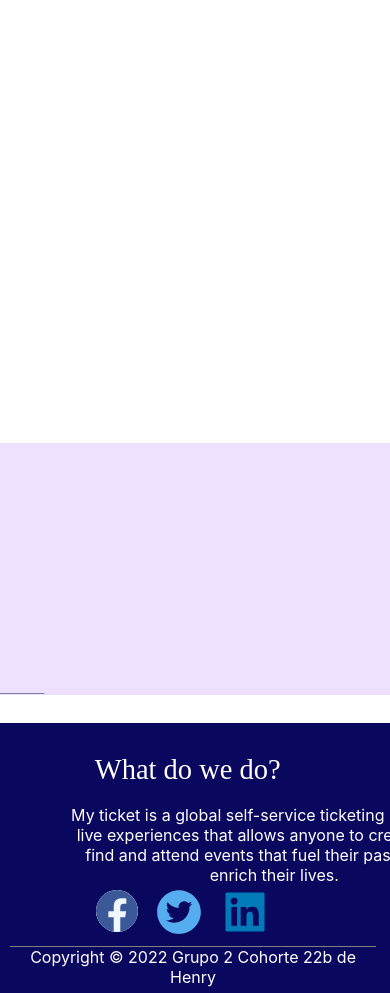
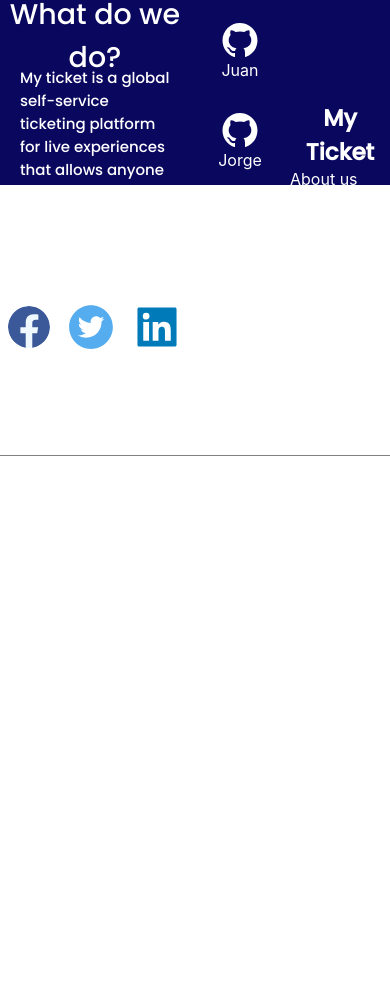
Before and after one commit to JuanDls01/client-concerts, a React (Create React App) app: page / in a window 390 px wide. Shown: the part 1518-2511 px from the top of the page. After the commit the page ends 1994 px from the top, so only its background shows below. Built offline with nearby package versions, Linux system fonts and the light colour scheme; no server answers.

Commit message:
Hice más responsive el footer

```diff
--- a/src/components/CreateEvents/CreateEvents.module.css
+++ b/src/components/CreateEvents/CreateEvents.module.css
@@ -1,9 +1,9 @@
 .externo {
-    position: absolute;
+    /* position: absolute; */
     width: 100%;
     height: 303px;
-    left: 0px;
-    top: 1911px;
+    /* left: 0px;
+    top: 1911px; */
 }
 
 .interno {
--- a/src/components/footer/footer.jsx
+++ b/src/components/footer/footer.jsx
@@ -7,40 +7,33 @@ import s from './footer.module.css'
 export default function Footer(){
     return(
         <div className={s.contenedor}>
-            <div className={s.contenedorInterno}>
+            {/* <div className={s.contenedorInterno}> */}
             <div className={s.contenido}>
-                <div>
-                <h3>What do we do?</h3>
+                <div className={s.infoPage}>
+                    <h3 className={s.title}>What do we do?</h3>
                     <p className={s.parrafo}>My ticket is a global self-service ticketing platform for live experiences that allows anyone to create, share, find and attend events that fuel their passions and enrich their lives.</p>
                     <div className={s.redes}>
                         <BsFacebook className={s.iconoFacebook}/>
                         <AiFillTwitterCircle className={s.iconoTwitter}/>
                         <AiFillLinkedin className={s.iconoLinkedin}/>
-
                     </div>
                 </div>
-                <div>
-                    {/* <h4 className={s.medio}>Plan Events</h4> */}
-                    <ul>
-                        {/* <li className={s.medioli}>Create and Set Up</li>
-                        <li className={s.medioli}>Sell Tickets</li> */}
-                    </ul>
-                <div className={s.copyright}>
+                <div className={s.githubs}>
                     <a href="https://github.com/davidvazgon26" className={s.github}>
                         <AiFillGithub className={s.icon}/>
-                davidvazgon26
+                        David
                     </a>
                     <a href="https://github.com/Vegajor1112" className={s.github}>
                         <AiFillGithub className={s.icon}/>
-                JuanDls01
+                        Juan
                     </a>
                     <a href="https://github.com/davidvazgon26" className={s.github}>
                         <AiFillGithub className={s.icon}/>
-                Vegajor1112
+                        Jorge
                     </a>
                     <a href="https://github.com/Ernest2104" className={s.github}>
                         <AiFillGithub className={s.icon}/>
-                Ernest2104
+                        Ernesto
                     </a>
                     <a href="https://github.com/davidvazgon26" className={s.github}>
                         <AiFillGithub className={s.icon}/>
@@ -48,13 +41,13 @@ export default function Footer(){
                     </a>
                     <a href="https://github.com/davidvazgon26" className={s.github}>
                         <AiFillGithub className={s.icon}/>
-                Nico
+                        Nicolas
                     </a>
                 </div>
-                </div>
-                <div>
-                    <h4 className={s.medio}>My Ticket</h4>
-                    <ul>
+                <div className={s.infoContact}>
+                    <h4 className={s.titleInfo}>My Ticket</h4>
+                    <div className={s.listaInfo}>
+                        <ul >
                             <li className={s.medioli}>About us</li>
                             <li className={s.medioli}>Press</li>
                             <li className={s.medioli}>Contact us</li>
@@ -63,11 +56,12 @@ export default function Footer(){
                         </ul>
                     </div>
                 </div>
+            </div>
             <div className={s.copyright}>
                 <p>Copyright © 2022 Grupo 2 Cohorte 22b de Henry</p>
             </div>
 
-            </div>
+            {/* </div> */}
         </div>
     )
 }
--- a/src/components/footer/footer.module.css
+++ b/src/components/footer/footer.module.css
@@ -1,12 +1,121 @@
 .contenedor {
-    position: absolute;
     width: 100%;
     height: 270px;
-    left: 0px;
-    top: 2241px;
     background: #0A075F;
     color: white;
+    display: flex;
+    flex-direction: column;
+    justify-content: space-around;
+}
 
+.contenido {
+    display: flex;
+    flex-direction: row;
+    justify-content: space-around;
+    /* display: -ms-grid;
+    display: grid;
+    -ms-grid-columns: 1fr 1fr 1fr;
+    grid-template-columns: 1fr 1fr 1fr;
+    gap: 20px; */
+    border-bottom: 1px solid gray;
+}
+
+.title {
+    font-family: Poppins;
+    height: 29px;
+    color: white;
+    font-weight: 400;
+    font-size: 28.5px;
+    margin: 10px 0px;
+    display: flex;
+    justify-content: center;
+    align-items: center;
+}
+
+.parrafo {
+    font-family: Poppins;
+    text-align: start;
+    /* width: 409px; */
+    color: white;
+    font-size: 15px;
+    margin: 5px 20px;
+}
+
+.redes {
+    /* text-align: left; */
+    left: 78px;
+    margin-bottom: 5px;
+    display: flex;
+    justify-content: center;
+    align-items: center;
+}
+
+.githubs {
+    display: flex;
+    justify-content: center;
+    align-items: center;
+    flex-wrap: wrap;
+    pointer-events: all;
+    width: 500px;
+}
+
+.copyright {
+    display: flex;
+    justify-content: center;
+    align-items: center;
+    flex-wrap: wrap;
+    pointer-events: all;
+
+}
+
+.github {
+    display: flex;
+    margin: 15px;
+    flex-direction: column;
+    align-items: center;
+    text-decoration: none;
+    color: white
+}
+
+.infoPage {
+    display: flex;
+    flex-direction: column;
+    justify-content: center;
+    width: 500px;
+    align-items: center;
+}
+
+.infoContact {
+    display: flex;
+    flex-direction: column;
+    justify-content: center;
+    width: 300px;
+    align-items: center;
+}
+
+.titleInfo {
+    /* width: 187.6px;
+    height: 17.77px;
+    bottom: 210px; */
+    margin: 0;
+    font-family: Poppins;
+    font-style: normal;
+    font-size: 23px;
+}
+
+.listaInfo {
+    width: 100px;
+    margin: 0;
+    padding: 0;
+    display: flex;
+    flex-direction: column;
+    justify-content: center;
+}
+
+.listaInfo ul {
+    margin: 0;
+    padding: 0;
+    text-align: left;
 }
 
 .iconoTwitter {
@@ -36,99 +145,8 @@
     border-radius: 100%;
 }
 
-.contenedorInterno {
-    width: 94%;
-    height: 86%;
-    left: 400px;
-    margin: 22px 2.5%;
-}
-
-.redes {
-    /* background:black */
-    position: relative;
-    text-align: left;
-    left: 78px;
-    margin-bottom: 5px;
-}
-
-.contenido {
-    display: -ms-grid;
-    display: grid;
-    -ms-grid-columns: 1fr 1fr 1fr;
-    grid-template-columns: 1fr 1fr 1fr;
-    gap: 20px;
-    border-bottom: 1px solid gray;
-
-}
-
 li {
     display: block;
-}
-
-h3 {
-    position: relative;
-    width: 200px;
-    height: 26.85px;
-    left: 78px;
-    margin-top: 5px;
-    color: white;
-    font-family: 'Alfa Slab One';
-    font-style: normal;
-    font-weight: 400;
-    font-size: 28.5px;
-    line-height: 39px;
-}
-
-.medio {
-    position: absolute;
-    width: 187.6px;
-    height: 17.77px;
-    bottom: 210px;
-    font-family: 'DM Sans';
-    font-style: normal;
-    font-size: 18px;
-    text-transform: capitalize;
-    text-align: right;
-    margin-left: 28px;
-}
-
-.medioli{
-    width: 187.6px;
-    height: 1px;
-    font-family: 'DM Sans';
-    font-style: normal;
-    font-size: 14px;
-    margin-left: 120px;
-    text-align: left;
-    margin-top: 32px;
-
-}
-
-
-.parrafo {
-    position: relative;
-    width: 409px;
-    left: 60px;
-    color: white;
-
-}
-
-.copyright {
-    display: flex;
-    justify-content: center;
-    align-items: center;
-    pointer-events: all;
-
-}
-
-.github {
-    display: flex;
-    margin: 15px;
-    flex-direction: column;
-    align-items: center;
-    text-decoration: none;
-    color: white
-
 }
 
 .icon{
```
Lines whose indentation alone changed are shown as unchanged.
